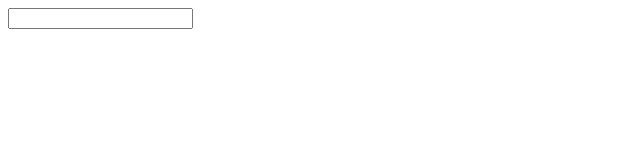
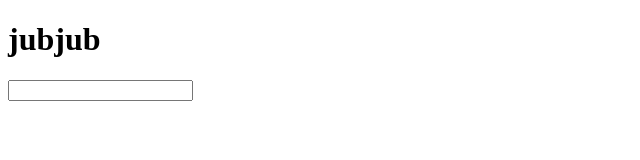
Before and after one commit to natthawut1999na/vue-workshop-todo, a plain HTML site: page index.html in a window 1280 px wide. Shown: the whole page, without its empty margins (0-640 px from the left). Drawn offline with nearby package versions, Linux system fonts and the light colour scheme.

Commit message:
Add text one

```diff
--- a/index.html
+++ b/index.html
@@ -8,7 +8,7 @@
 </head>
 <body>
     <div id="app">
-        <abc></abc>
+        <h1>jubjub</h1>
         <input type="text" v-model="currentItem" @keydown="onkeyDown">
         <ul>
             <li v-for="(t,index) in todo">
```
